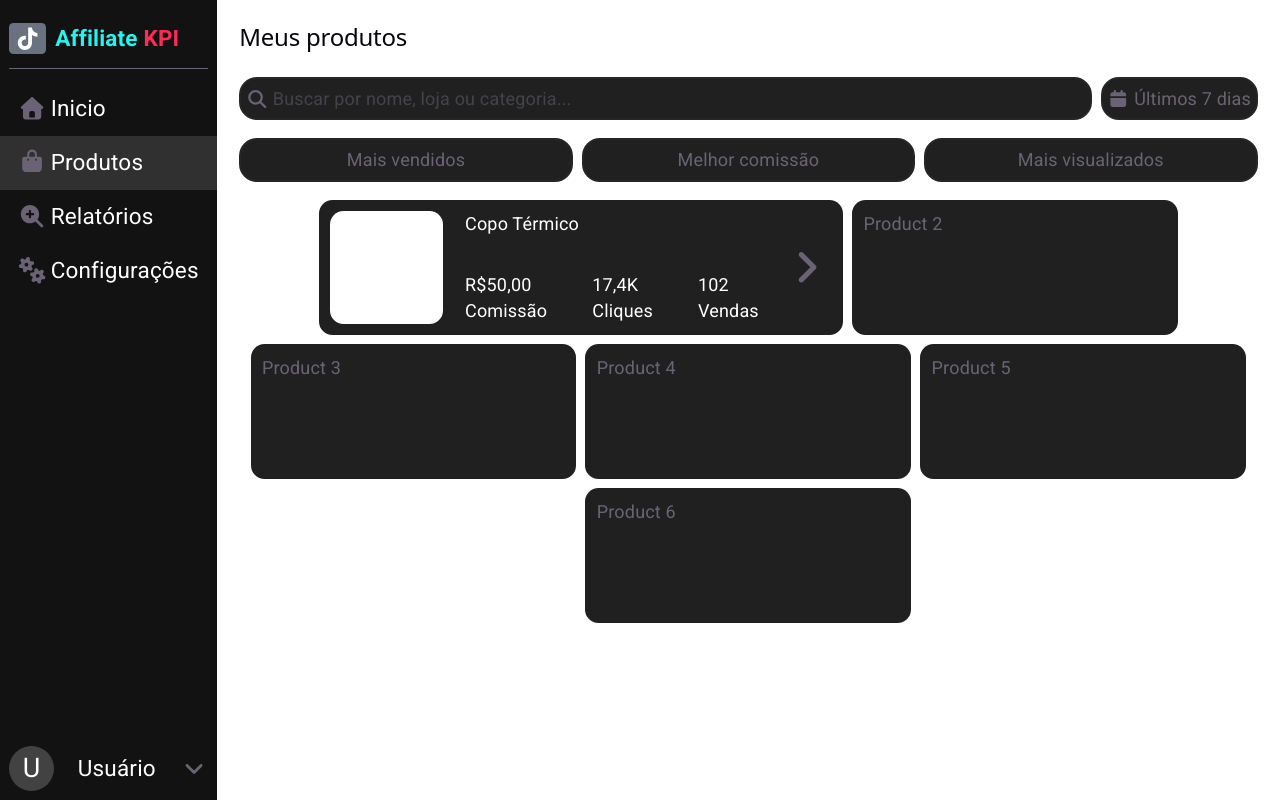
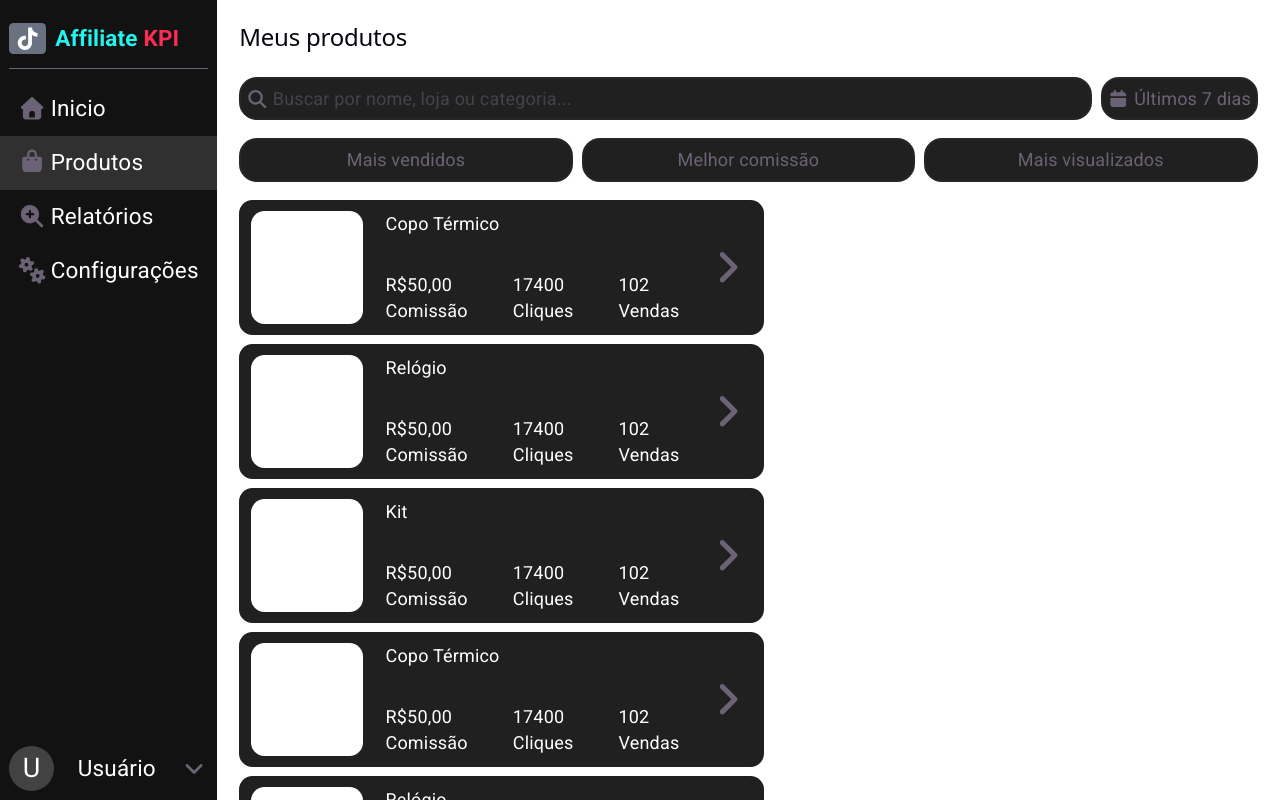
Before and after one commit to michaelcostaribeiro/PI---Frontend, a React (Vite) app in the folder frontend/: page /products in a window 1280 px wide. Shown: the top 800 px of the page. Built offline with nearby package versions, Linux system fonts and the light colour scheme.

Commit message:
added items mapping on products page

```diff
--- a/frontend/src/App.jsx
+++ b/frontend/src/App.jsx
@@ -8,9 +8,56 @@ import Home from './pages/Home'
 import Reports from './pages/Reports'
 import Settings from './pages/Settings'
 import Products from './pages/Products'
+import {  useState } from 'react'
 
 
 function App() {
+
+  const [items, setItems] = useState([
+    {
+      id: 1,
+      name: 'Copo Térmico',
+      price: '50,00',
+      clicks: 17400,
+      sold: 102
+    },
+    {
+      id: 2,
+      name: 'Relógio',
+      price: '50,00',
+      clicks: 17400,
+      sold: 102
+    },
+    {
+      id: 3,
+      name: 'Kit',
+      price: '50,00',
+      clicks: 17400,
+      sold: 102
+    },
+    {
+      id: 4,
+      name: 'Copo Térmico',
+      price: '50,00',
+      clicks: 17400,
+      sold: 102
+    },
+    {
+      id: 5,
+      name: 'Relógio',
+      price: '50,00',
+      clicks: 17400,
+      sold: 102
+    },
+    {
+      id: 6,
+      name: 'Kit',
+      price: '50,00',
+      clicks: 17400,
+      sold: 102
+    }
+  ])
+
 
   return (
     <div className='flex h-screen w-screen'>
@@ -19,7 +66,7 @@ function App() {
         <Route path='/' element={<Home/>}/>
         <Route path='/reports' element={<Reports/>}/>
         <Route path='/settings' element={<Settings/>}/>
-        <Route path='/products' element={<Products/>}/>
+        <Route path='/products' element={<Products items={items} />} />
       </Routes>
     </div>
   )
--- a/frontend/src/pages/Products.jsx
+++ b/frontend/src/pages/Products.jsx
@@ -1,7 +1,10 @@
 import { FontAwesomeIcon } from '@fortawesome/react-fontawesome'
 import { faHouse, faBagShopping, faMagnifyingGlassPlus, faGears, faAngleDown, faCalendar, faMagnifyingGlass, faAngleRight } from '@fortawesome/free-solid-svg-icons'
 
-function Products() {
+function Products({items}) {
+
+
+
   return (
     <div className='flex-1 flex flex-col gap-4 p-5'>
 
@@ -19,27 +22,29 @@ function Products() {
       </div>
       <ul className='flex flex-col flex-wrap gap-2
         *:flex *:h-30 *:rounded-xl *:bg-[#202020] *:p-2.5
-        xl:flex-row xl:*:min-w-[32%] xl:justify-center'>
-        <li>
+        xl:flex-row xl:*:min-w-[32.75%]'>
+
+        {items && items.map((item)=>{
+          return <li>
             <div className='bg-white h-full w-25 rounded-xl'>
             </div>
 
             <div className='flex-1 flex flex-col px-5 text-white'>
-            <h3 className='flex-1'>Copo Térmico</h3>
+              <h3 className='flex-1'>{item.name}</h3>
 
               <div className='flex gap-10 *:flex *:flex-col'>
                 <div>
-                <p>R$50,00</p>
+                  <p>R${item.price}</p>
                   <p>Comissão</p>
                 </div>
 
                 <div>
-                <p>17,4K</p>
+                  <p>{item.clicks}</p>
                   <p>Cliques</p>
                 </div>
 
                 <div>
-                <p>102</p>
+                  <p>{item.sold}</p>
                   <p>Vendas</p>
                 </div>
               </div>
@@ -49,12 +54,7 @@ function Products() {
               <FontAwesomeIcon icon={faAngleRight} />
             </div>
           </li>
-
-        <li>Product 2</li>
-        <li>Product 3</li>
-        <li>Product 4</li>
-        <li>Product 5</li>
-        <li>Product 6</li>
+        })}
       </ul>
     </div>
   )
```
Lines whose indentation alone changed are shown as unchanged.
